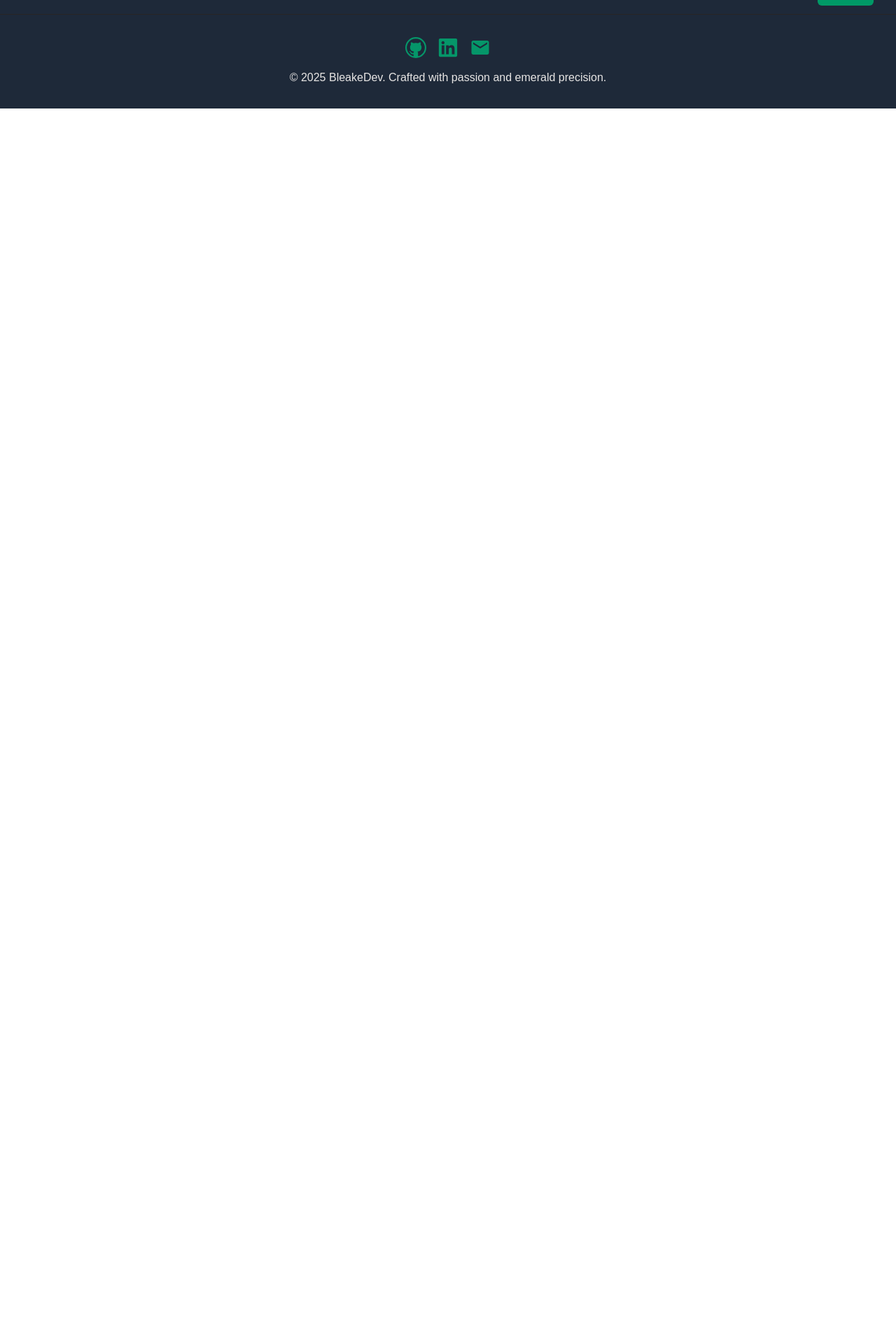
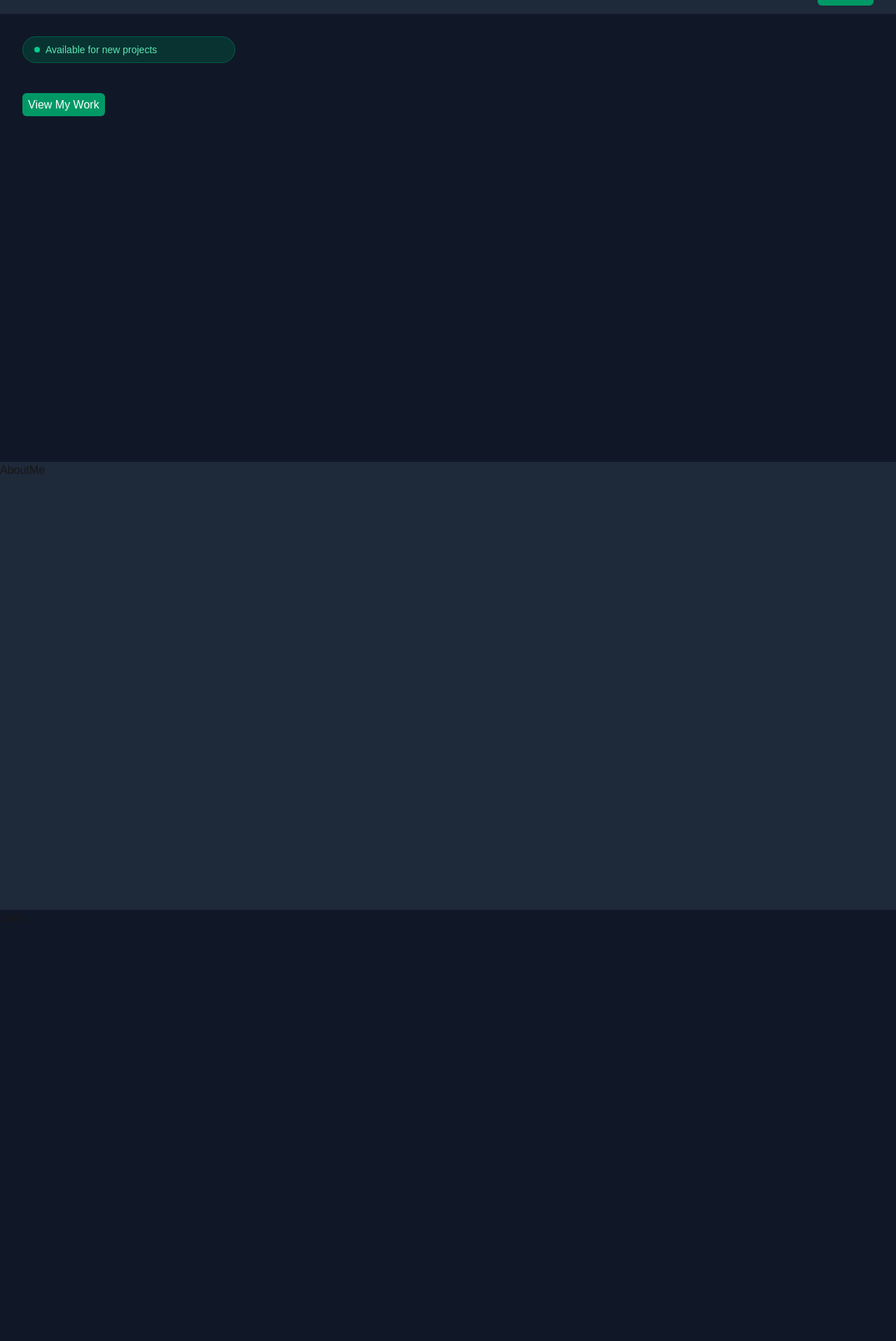
Before and after one commit to Ianbleake/BleakeDev, a Next.js app: page / in a window 1280 px wide. Shown: the part 44-1960 px from the top of the page at 70% size. Before the commit the page ends 800 px from the top, so only its background shows below. Built offline with nearby package versions, Linux system fonts and the light colour scheme.

Commit message:
chore: introduction section

```diff
--- a/src/app/page.tsx
+++ b/src/app/page.tsx
@@ -1,10 +1,15 @@
+import AboutMe from '@/components/home/AboutMe';
+import Introduction from '@/components/home/Introduction';
+import Skills from '@/components/home/Skills';
 import Page from '@/components/ui/page';
 import React from 'react';
 
 export default function Home(): React.ReactElement {
   return (
     <Page>
-
+      <Introduction />
+      <AboutMe />
+      <Skills />
     </Page>
   );
 }
--- /dev/null
+++ b/src/components/home/AboutMe/index.tsx
@@ -0,0 +1,9 @@
+import React from "react";
+
+export default function AboutMe(): React.ReactElement {
+  return (
+    <div className="h-160 w-full bg-gray-800">
+      AboutMe
+    </div>
+  );
+}
--- /dev/null
+++ b/src/components/home/Introduction/components/proyectsStatus.tsx
@@ -0,0 +1,10 @@
+import React from "react";
+
+export default function ProyectsStatus(): React.ReactElement {
+  return (
+    <div className="w-1/4 inline-flex items-center bg-emerald-900/50 text-emerald-300 px-4 py-2 rounded-full text-sm font-medium mb-8 border border-emerald-800">
+      <div className="w-2 h-2 bg-emerald-400 rounded-full mr-2 animate-pulse"></div>
+      Available for new projects
+    </div>
+  );
+}
--- /dev/null
+++ b/src/components/home/Introduction/index.tsx
@@ -0,0 +1,20 @@
+import React from "react";
+import ProyectsStatus from "./components/proyectsStatus";
+import Button from "@/components/ui/button";
+
+export default function Introduction(): React.ReactElement {
+  return (
+    <div className="h-160 w-full bg-gray-900 flex flex-col gap-2 p-8">
+
+      <ProyectsStatus />
+
+      <div>
+
+      </div>
+
+      <div>
+        <Button label="View My Work" isLink={true} route="/proyects" />
+      </div>
+    </div>
+  );
+}
--- /dev/null
+++ b/src/components/home/Skills/index.tsx
@@ -0,0 +1,9 @@
+import React from "react";
+
+export default function Skills(): React.ReactElement {
+  return (
+    <div className="h-160 w-full bg-gray-900">
+      Skills
+    </div>
+  );
+}
```
